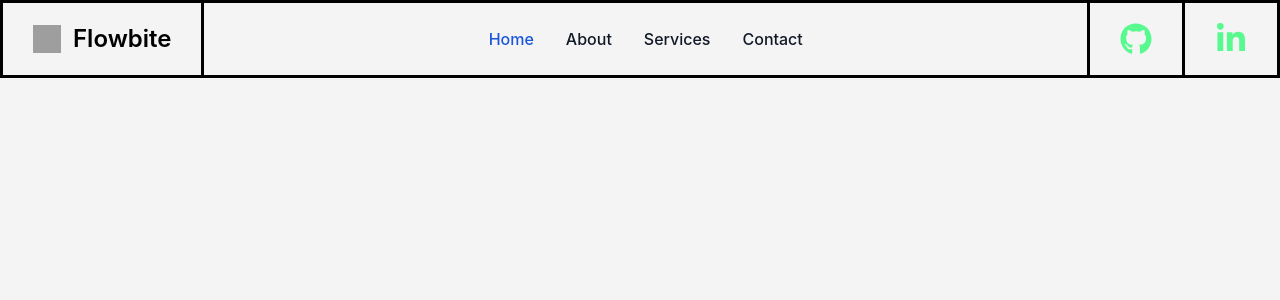
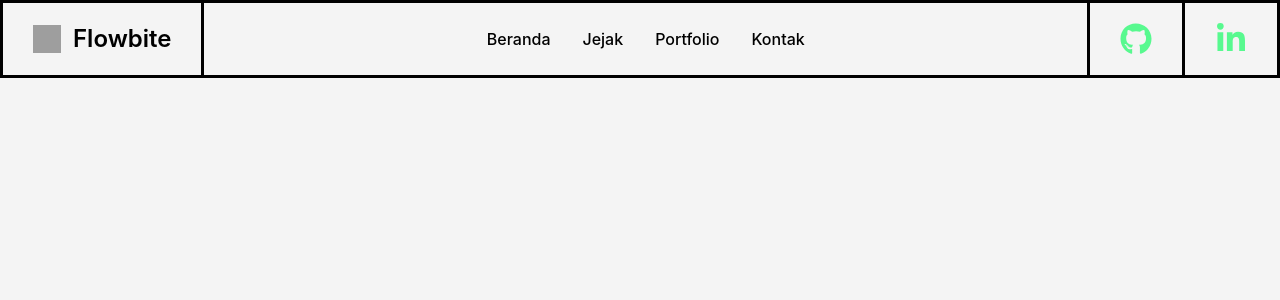
Before and after one commit to ckckckcz/kajekaito, a React (Create React App) app: page / in a window 1280 px wide. Shown: the top 300 px of the page. Built offline with nearby package versions, Linux system fonts and the light colour scheme; grey boxes are pictures that could not be loaded.

Commit message:
update: text content navbar

```diff
--- a/src/components/Navbar.tsx
+++ b/src/components/Navbar.tsx
@@ -33,32 +33,23 @@ export default function Navbar() {
         <div className="items-center justify-between hidden w-full md:flex md:w-auto md:order-1" id="navbar-cta">
           <ul className="flex flex-col font-medium p-4 md:p-0 mt-4 border border-gray-100 rounded-lg md:space-x-8 rtl:space-x-reverse md:flex-row md:mt-0 md:border-0 dark:bg-gray-800 md:dark:bg-gray-900 dark:border-gray-700">
             <li>
-              <a href="#" className="block py-2 px-3 md:p-0 text-white bg-blue-700 rounded md:bg-transparent md:text-blue-700 md:dark:text-blue-500" aria-current="page">
-                Home
+              <a href="#" className="block py-2 px-3 md:p-0 text-gray-90 rounded">
+                Beranda
               </a>
             </li>
             <li>
-              <a
-                href="#"
-                className="block py-2 px-3 md:p-0 text-gray-900 rounded hover:bg-gray-100 md:hover:bg-transparent md:hover:text-blue-700 md:dark:hover:text-blue-500 dark:text-white dark:hover:bg-gray-700 dark:hover:text-white md:dark:hover:bg-transparent dark:border-gray-700"
-              >
-                About
+              <a href="#" className="block py-2 px-3 md:p-0 text-gray-90 rounded">
+                Jejak
               </a>
             </li>
             <li>
-              <a
-                href="#"
-                className="block py-2 px-3 md:p-0 text-gray-900 rounded hover:bg-gray-100 md:hover:bg-transparent md:hover:text-blue-700 md:dark:hover:text-blue-500 dark:text-white dark:hover:bg-gray-700 dark:hover:text-white md:dark:hover:bg-transparent dark:border-gray-700"
-              >
-                Services
+              <a href="#" className="block py-2 px-3 md:p-0 text-gray-90 rounded">
+                Portfolio
               </a>
             </li>
             <li>
-              <a
-                href="#"
-                className="block py-2 px-3 md:p-0 text-gray-900 rounded hover:bg-gray-100 md:hover:bg-transparent md:hover:text-blue-700 md:dark:hover:text-blue-500 dark:text-white dark:hover:bg-gray-700 dark:hover:text-white md:dark:hover:bg-transparent dark:border-gray-700"
-              >
-                Contact
+              <a href="#" className="block py-2 px-3 md:p-0 text-gray-90 rounded">
+                Kontak
               </a>
             </li>
           </ul>
```
